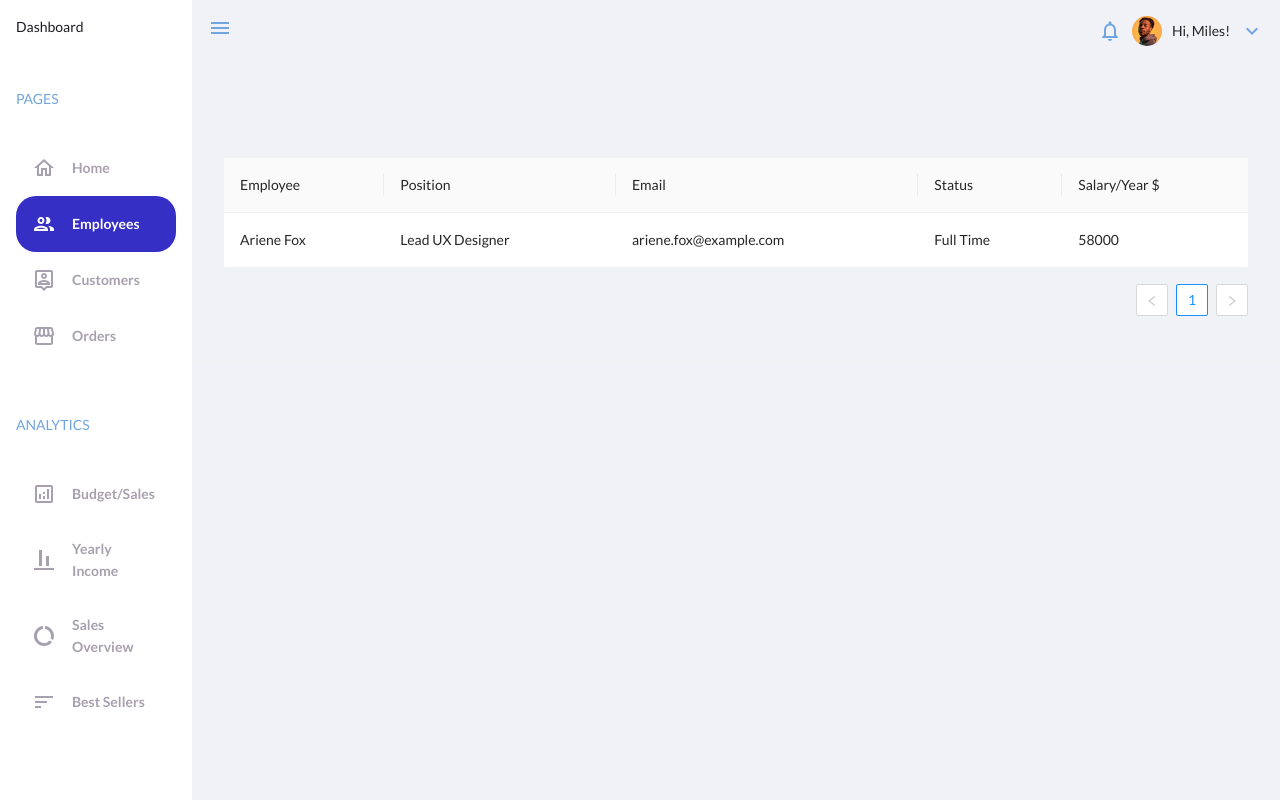
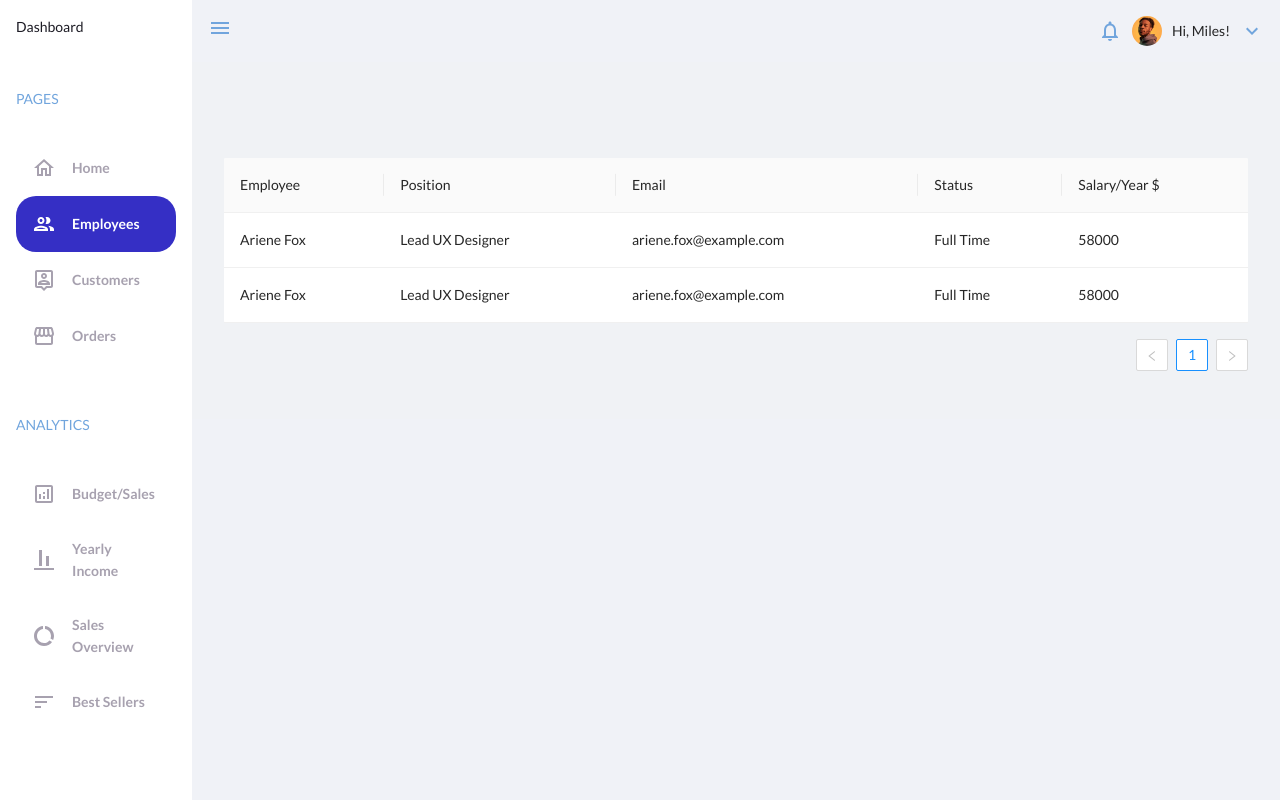
Before and after one commit to artemromaniv/project_admin_dashboard, a React (Vite) app: page /employees in a window 1280 px wide. Built offline with nearby package versions, Linux system fonts and the light colour scheme.

Commit message:
minor fixes

```diff
--- a/src/components/data/employeeData.ts
+++ b/src/components/data/employeeData.ts
@@ -1,7 +1,7 @@
 import type {ColumnsType} from 'antd/es/table'
 
 interface DataType {
-    key:number,
+    key:string,
     employee:string,
     position:string,
     email:string,
@@ -11,13 +11,21 @@ interface DataType {
 
 export const data:DataType[] = [
     {
-        key:1,
+        key:'1',
         employee:'Ariene Fox',
         position:'Lead UX Designer',
         email:'ariene.fox@example.com',
         status:'Full Time',
         salary:58000
-    }
+    },
+    {
+        key:'2',
+        employee:'Ariene Fox',
+        position:'Lead UX Designer',
+        email:'ariene.fox@example.com',
+        status:'Full Time',
+        salary:58000
+    },
 ]
 
 export const columns:ColumnsType<DataType> = [
```
